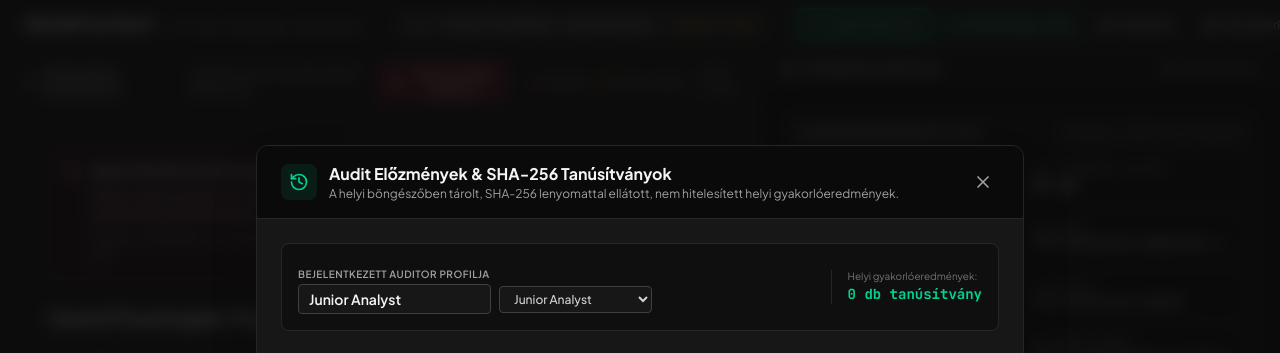
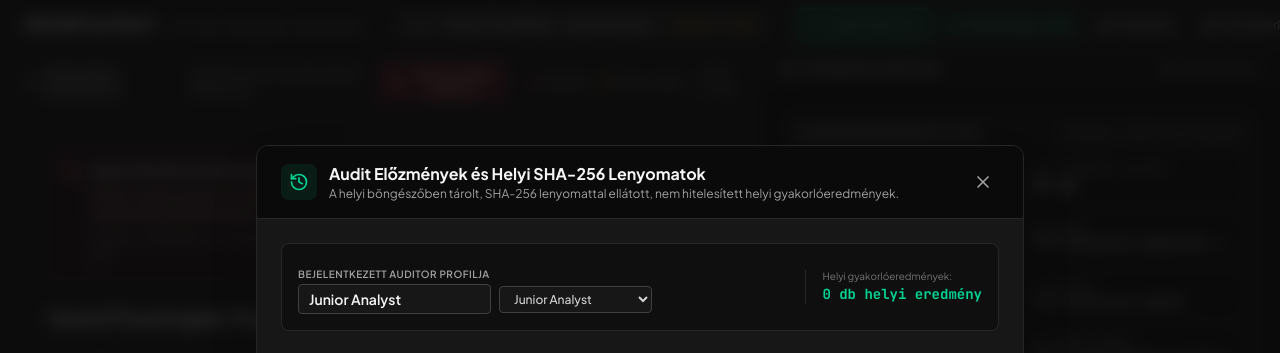
Before and after one commit to JB-del21/Promt-Pivot-AI-Due-Diligance-Audit-Workbench, a React (Vite) app: page / in a window 1280 px wide. Both pictures are taken after a click on the button "Előzmények & SHA-256 Audit Tanúsítványok". Shown: the top 353 px of the page. Built offline with nearby package versions, Linux system fonts and the light colour scheme.

Commit message:
fix(ui): remove certificate claims from local audit history

```diff
--- a/src/components/AuditHistoryModal.tsx
+++ b/src/components/AuditHistoryModal.tsx
@@ -51,7 +51,7 @@ export const AuditHistoryModal: React.FC = () => {
             </div>
             <div>
               <h2 id="history-modal-title" className="text-base font-bold text-neutral-100">
-                Audit Előzmények & SHA-256 Tanúsítványok
+                Audit Előzmények és Helyi SHA-256 Lenyomatok
               </h2>
               <p className="text-xs text-neutral-400">
                 A helyi böngészőben tárolt, SHA-256 lenyomattal ellátott, nem hitelesített helyi gyakorlóeredmények.
@@ -99,7 +99,7 @@ export const AuditHistoryModal: React.FC = () => {
             <div className="text-xs text-neutral-400 border-t sm:border-t-0 sm:border-l border-neutral-800 pt-2 sm:pt-0 sm:pl-4">
               <span className="text-neutral-500 block text-[10px]">Helyi gyakorlóeredmények:</span>
               <span className="font-mono text-emerald-400 font-bold text-sm">
-                {pastAuditHistory.length} db tanúsítvány
+                {pastAuditHistory.length} db helyi eredmény
               </span>
             </div>
           </div>
```
